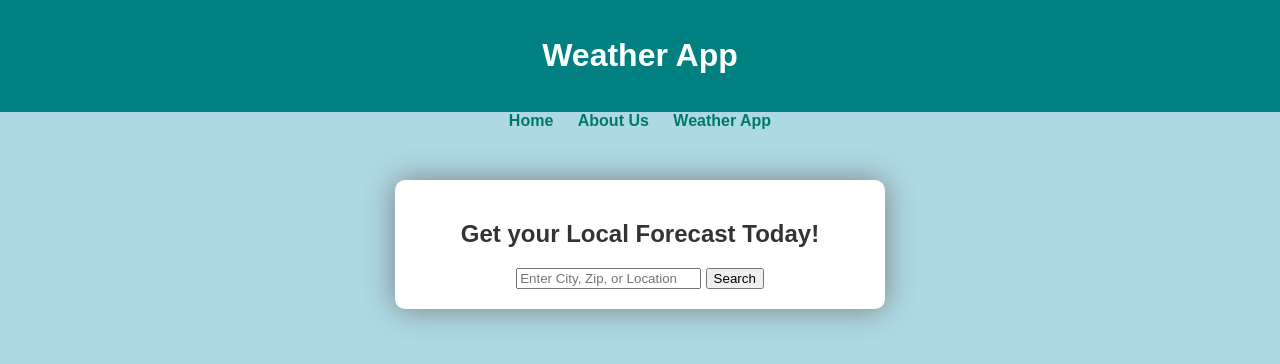
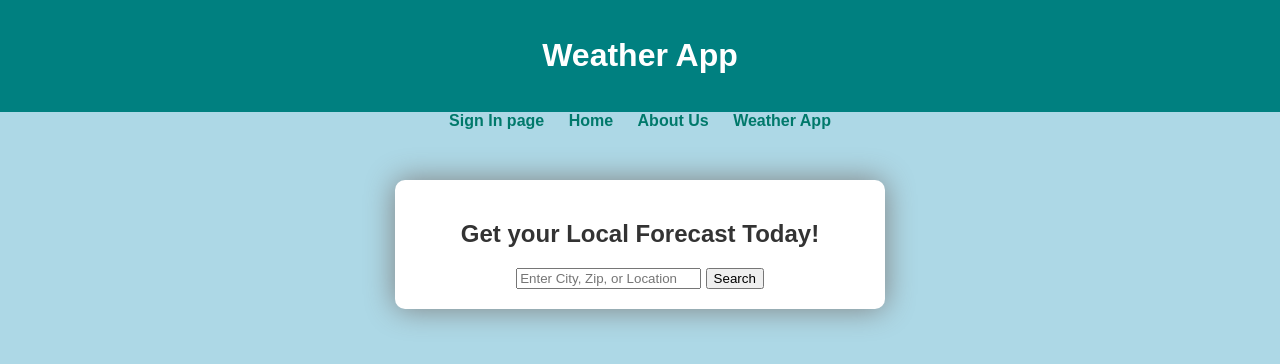
Before and after one commit to pierreblessing/INST377-FINAL-PROJECT, a plain HTML site: page weather.html in a window 1280 px wide. Drawn offline with Linux system fonts and the light colour scheme.

Commit message:
update nav

```diff
--- a/weather.html
+++ b/weather.html
@@ -12,9 +12,10 @@
   <header><h1>Weather App</h1></header>
     <nav id="main-nav">
         <ul>
-            <li><a href="home.html">Home</a></li>
-            <li><a href="about.html">About Us</a></li>
-            <li><a href="weather.html">Weather App</a></li>
+            <li><a href="signin.html" style="text-decoration:none;">Sign In page</a></li>
+            <li><a href="home.html" style="text-decoration:none;">Home</a></li>
+            <li><a href="about.html" style="text-decoration:none;">About Us</a></li>
+            <li><a href="weather.html" style="text-decoration:none;">Weather App</a></li>
         </ul>
     </nav>
 
```
